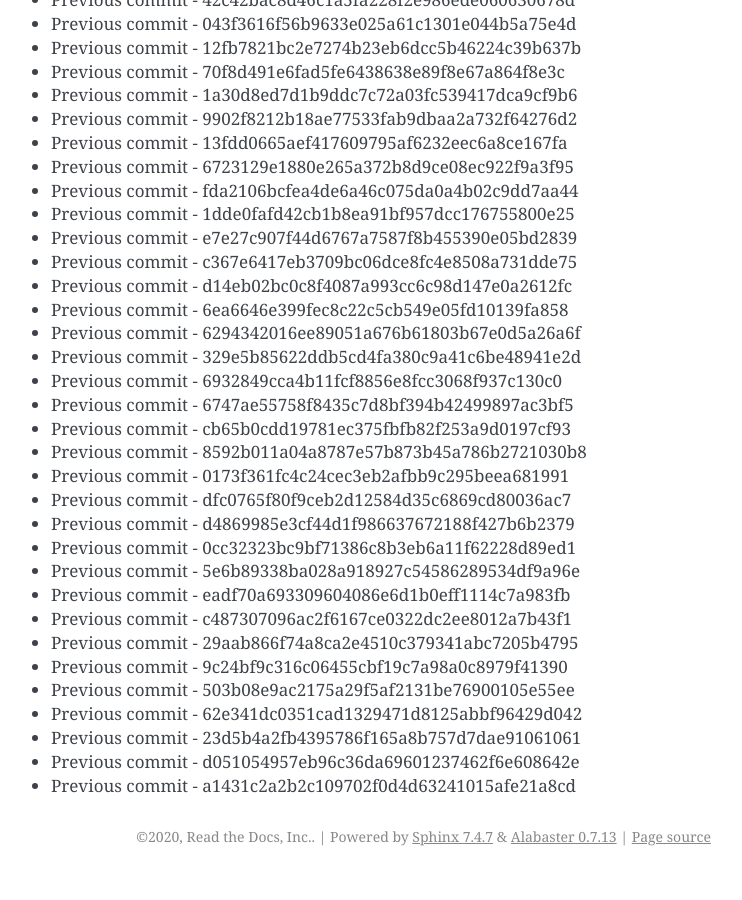
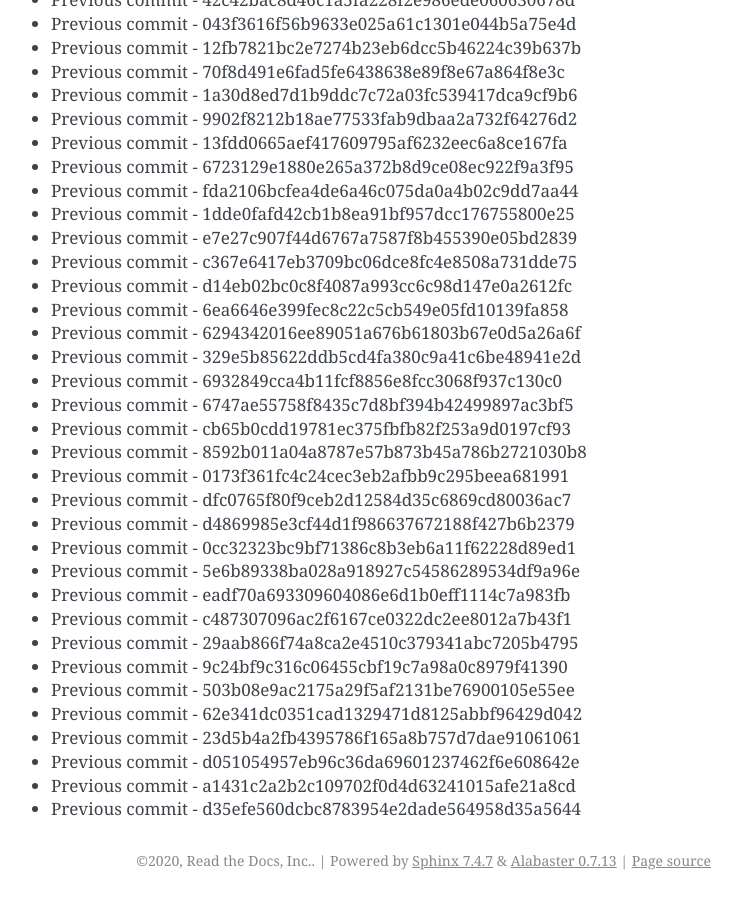
Before and after one commit to readthedocs/rtd-git-stresstest, a Sphinx documentation site: the page built from docs/updates.rst, in a window 1280 px wide and 900 px high, scrolled down 28926 px. Shown: the whole window, without its empty margins (399-1141 px from the left). Built offline with Sphinx 7.4.7, drawn with Linux system fonts in a browser that asks for light colours; before the commit the page ends 29802 px from its top, so only the background shows below that.

Commit message:
Generating commit from previous: d35efe560dcbc8783954e2dade564958d35a5644

```diff
--- a/docs/updates.rst
+++ b/docs/updates.rst
@@ -1247,3 +1247,4 @@ It can be tested for any performance characteristics.
 * Previous commit - 23d5b4a2fb4395786f165a8b757d7dae91061061
 * Previous commit - d051054957eb96c36da69601237462f6e608642e
 * Previous commit - a1431c2a2b2c109702f0d4d63241015afe21a8cd
+* Previous commit - d35efe560dcbc8783954e2dade564958d35a5644
```
